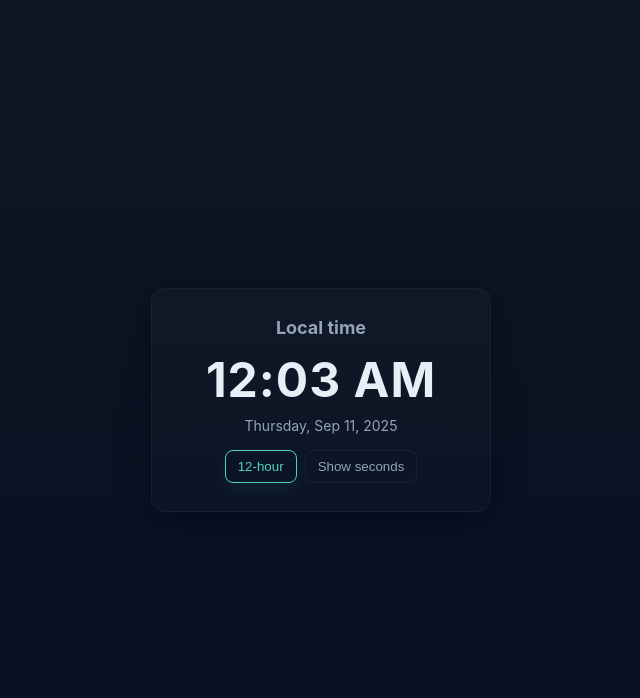
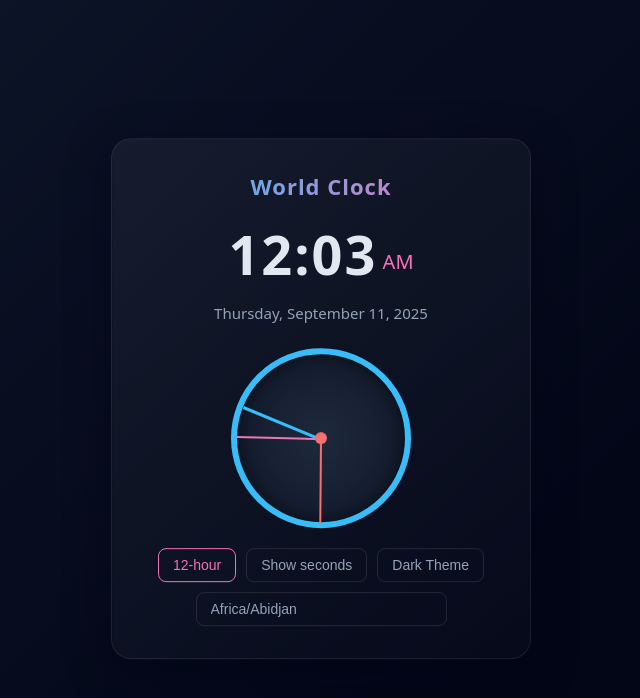
Before and after one commit to deepchandrajoshi/time, a plain HTML site: page index.html in a window 1280 px wide. Shown: the whole page, without its empty margins (319-959 px from the left). Drawn offline with Linux system fonts and the light colour scheme.

Commit message:
Update index.html

```diff
--- a/index.html
+++ b/index.html
@@ -3,97 +3,209 @@
 <head>
   <meta charset="utf-8" />
   <meta name="viewport" content="width=device-width, initial-scale=1" />
-  <title>Live Clock — HTML CSS JS</title>
+  <title>Advanced Beautiful Clock</title>
   <style>
-    :root{
-      --bg:#0f1724;
-      --card:#0b1220;
-      --accent:#4fd1c5;
-      --muted:#94a3b8;
+    :root {
+      --bg: #0f172a;
+      --card: #1e293b;
+      --accent: #38bdf8;
+      --accent2: #f472b6;
+      --muted: #94a3b8;
     }
-    *{box-sizing:border-box}
-    body{
-      margin:0;min-height:100vh;display:flex;align-items:center;justify-content:center;
-      background:linear-gradient(180deg,var(--bg) 0%, #071022 100%);font-family:Inter,system-ui,Segoe UI,Roboto,"Helvetica Neue",Arial;
-      color:#e6eef6;padding:32px;
+    * { box-sizing: border-box; }
+    body {
+      margin: 0;
+      min-height: 100vh;
+      display: flex;
+      align-items: center;
+      justify-content: center;
+      background: linear-gradient(135deg, #0f172a, #020617 70%);
+      font-family: "Poppins", system-ui, sans-serif;
+      color: #e2e8f0;
+      padding: 20px;
     }
-    .card{
-      background:linear-gradient(180deg, rgba(255,255,255,0.02), rgba(255,255,255,0.01));
-      border-radius:14px;padding:28px;width:340px;box-shadow:0 8px 30px rgba(2,6,23,0.6);text-align:center;
-      border:1px solid rgba(255,255,255,0.04);
+    .card {
+      background: linear-gradient(145deg, rgba(255,255,255,0.05), rgba(255,255,255,0.02));
+      border-radius: 20px;
+      padding: 32px;
+      width: 420px;
+      box-shadow: 0 12px 40px rgba(2,6,23,0.7);
+      text-align: center;
+      border: 1px solid rgba(255,255,255,0.08);
+      animation: float 6s ease-in-out infinite;
     }
-    h1{font-size:18px;margin:0 0 12px;color:var(--muted)}
-    .time{
-      font-size:48px;font-weight:700;letter-spacing:1px;margin:6px 0;
+    @keyframes float {
+      0%, 100% { transform: translateY(0); }
+      50% { transform: translateY(-8px); }
     }
-    .sec{font-size:18px;vertical-align:super;opacity:0.9}
-    .date{color:var(--muted);font-size:14px;margin-top:8px}
-    .controls{display:flex;gap:8px;justify-content:center;margin-top:16px}
-    button{background:transparent;border:1px solid rgba(255,255,255,0.06);padding:8px 12px;border-radius:8px;color:var(--muted);cursor:pointer}
-    button.active{border-color:var(--accent);color:var(--accent);box-shadow:0 6px 18px rgba(79,209,197,0.08)}
-    /* small responsive tweak */
-    @media (max-width:420px){.card{width:92vw;padding:20px}.time{font-size:38px}}
+    h1 {
+      font-size: 22px;
+      margin: 0 0 16px;
+      background: linear-gradient(90deg, var(--accent), var(--accent2));
+      -webkit-background-clip: text;
+      -webkit-text-fill-color: transparent;
+      letter-spacing: 1px;
+    }
+    .time {
+      font-size: 54px;
+      font-weight: 700;
+      letter-spacing: 2px;
+      margin-top: 10px;
+    }
+    .period {
+      font-size: 20px;
+      vertical-align: super;
+      color: var(--accent2);
+    }
+    .date {
+      color: var(--muted);
+      font-size: 15px;
+      margin-top: 12px;
+    }
+    .controls {
+      display: flex;
+      flex-wrap: wrap;
+      gap: 10px;
+      justify-content: center;
+      margin-top: 20px;
+    }
+    button, select {
+      background: transparent;
+      border: 1px solid rgba(255,255,255,0.1);
+      padding: 8px 14px;
+      border-radius: 8px;
+      color: var(--muted);
+      cursor: pointer;
+      font-size: 14px;
+      transition: 0.3s;
+    }
+    button:hover, select:hover {
+      border-color: var(--accent);
+      color: var(--accent);
+      box-shadow: 0 6px 18px rgba(56,189,248,0.15);
+    }
+    button.active {
+      border-color: var(--accent2);
+      color: var(--accent2);
+    }
+    select { appearance: none; }
+    /* Analog clock */
+    .analog {
+      margin: 25px auto 10px;
+      width: 180px;
+      height: 180px;
+      border: 6px solid var(--accent);
+      border-radius: 50%;
+      position: relative;
+      background: radial-gradient(circle at center, #1e293b, #0f172a);
+      box-shadow: inset 0 0 20px rgba(0,0,0,0.6);
+    }
+    .hand {
+      width: 50%;
+      height: 2px;
+      background: var(--accent2);
+      position: absolute;
+      top: 50%;
+      transform-origin: 100%;
+      transform: rotate(90deg);
+      transition: transform 0.5s ease-in-out;
+    }
+    .hand.minute { background: var(--accent); height: 3px; }
+    .hand.second { background: #f87171; height: 2px; }
+    .center-dot {
+      width: 12px; height: 12px; background: #f87171; border-radius: 50%; position: absolute; top: 50%; left: 50%; transform: translate(-50%, -50%);
+    }
+    @media (max-width: 480px) {
+      .card { width: 95vw; padding: 24px; }
+      .time { font-size: 42px; }
+    }
   </style>
 </head>
 <body>
   <div class="card">
-    <h1>Local time</h1>
+    <h1>World Clock</h1>
     <div id="clock">
-      <span class="time" id="time">--:--:--</span>
+      <span class="time" id="time">--:--</span><span class="period" id="period"></span>
       <div class="date" id="date">Loading date...</div>
     </div>
 
+    <div class="analog">
+      <div class="hand hour" id="hourHand"></div>
+      <div class="hand minute" id="minuteHand"></div>
+      <div class="hand second" id="secondHand"></div>
+      <div class="center-dot"></div>
+    </div>
+
     <div class="controls">
-      <button id="toggleFormat" class="active">12‑hour</button>
+      <button id="toggleFormat" class="active">12-hour</button>
       <button id="toggleSeconds">Show seconds</button>
+      <button id="toggleTheme">Dark Theme</button>
+      <select id="timezoneSelect"></select>
     </div>
   </div>
 
   <script>
-    // Simple live clock
     const timeEl = document.getElementById('time');
     const dateEl = document.getElementById('date');
+    const periodEl = document.getElementById('period');
     const toggleFormatBtn = document.getElementById('toggleFormat');
     const toggleSecondsBtn = document.getElementById('toggleSeconds');
+    const toggleThemeBtn = document.getElementById('toggleTheme');
+    const timezoneSelect = document.getElementById('timezoneSelect');
+    const hourHand = document.getElementById('hourHand');
+    const minuteHand = document.getElementById('minuteHand');
+    const secondHand = document.getElementById('secondHand');
 
-    // state
     let use24Hour = false;
     let showSeconds = false;
-
-    // helpers
-    function two(n){return String(n).padStart(2,'0')}
+    let darkTheme = true;
+    let currentZone = Intl.DateTimeFormat().resolvedOptions().timeZone;
 
     function updateClock(){
       const now = new Date();
-      let hours = now.getHours();
-      const minutes = now.getMinutes();
-      const seconds = now.getSeconds();
+      const options = {
+        timeZone: currentZone,
+        hour12: !use24Hour,
+        hour: 'numeric',
+        minute: 'numeric',
+        second: showSeconds ? 'numeric' : undefined
+      };
 
-      let period = '';
-      if(!use24Hour){
-        period = hours >= 12 ? ' PM' : ' AM';
-        hours = hours % 12 || 12; // convert 0 -> 12
-      }
+      const formatter = new Intl.DateTimeFormat([], options);
+      const parts = formatter.formatToParts(now);
 
-      const hh = two(hours);
-      const mm = two(minutes);
-      const ss = two(seconds);
+      let hh = parts.find(p => p.type === 'hour')?.value || '--';
+      let mm = parts.find(p => p.type === 'minute')?.value || '--';
+      let ss = parts.find(p => p.type === 'second')?.value || '';
+      let dayPeriod = parts.find(p => p.type === 'dayPeriod')?.value || '';
 
-      const timeStr = showSeconds ? `${hh}:${mm}:${ss}${period}` : `${hh}:${mm}${period}`;
+      let timeStr = `${hh}:${mm}`;
+      if(showSeconds && ss) timeStr += `:${ss}`;
       timeEl.textContent = timeStr;
+      periodEl.textContent = use24Hour ? '' : ` ${dayPeriod}`;
 
-      // Date string like: Thursday, Sep 11, 2025
-      const opts = {weekday:'long', month:'short', day:'numeric', year:'numeric'};
-      dateEl.textContent = now.toLocaleDateString(undefined, opts);
+      const dateOpts = {weekday:'long', month:'long', day:'numeric', year:'numeric', timeZone: currentZone};
+      dateEl.textContent = now.toLocaleDateString([], dateOpts);
+
+      // analog
+      const localNow = new Date(now.toLocaleString('en-US', { timeZone: currentZone }));
+      const hours = localNow.getHours() % 12;
+      const minutes = localNow.getMinutes();
+      const seconds = localNow.getSeconds();
+
+      const hourDeg = (hours + minutes / 60) * 30;
+      const minuteDeg = (minutes + seconds / 60) * 6;
+      const secondDeg = seconds * 6;
+
+      hourHand.style.transform = `rotate(${hourDeg}deg)`;
+      minuteHand.style.transform = `rotate(${minuteDeg}deg)`;
+      secondHand.style.transform = `rotate(${secondDeg}deg)`;
     }
 
-    // UI handlers
     toggleFormatBtn.addEventListener('click', ()=>{
       use24Hour = !use24Hour;
       toggleFormatBtn.classList.toggle('active', !use24Hour);
-      toggleFormatBtn.textContent = use24Hour ? '24‑hour' : '12‑hour';
-      // when switching formats, ensure the button text reflects state
-      // keep seconds button unchanged
+      toggleFormatBtn.textContent = use24Hour ? '24-hour' : '12-hour';
       updateClock();
     });
 
@@ -104,34 +216,39 @@
       updateClock();
     });
 
-    // Start the interval. If seconds are shown, update every 200ms for smoothness,
-    // otherwise update every 1000ms (once per minute would drift if seconds hidden, so keep 1s).
+    toggleThemeBtn.addEventListener('click', ()=>{
+      darkTheme = !darkTheme;
+      document.body.style.background = darkTheme
+        ? 'linear-gradient(135deg, #0f172a, #020617 70%)'
+        : 'linear-gradient(135deg, #fdfdfd, #e2e8f0 70%)';
+      document.body.style.color = darkTheme ? '#e2e8f0' : '#1e293b';
+      toggleThemeBtn.textContent = darkTheme ? 'Dark Theme' : 'Light Theme';
+    });
+
     function startTimer(){
       updateClock();
-      // clear previous if any
       if(window._clockInterval) clearInterval(window._clockInterval);
-      window._clockInterval = setInterval(updateClock, showSeconds ? 200 : 1000);
+      window._clockInterval = setInterval(updateClock, 1000);
     }
 
-    // observe changes to showSeconds so interval adjusts when toggled
-    // We'll restart timer whenever toggles change.
-    toggleFormatBtn.addEventListener('click', startTimer);
-    toggleSecondsBtn.addEventListener('click', startTimer);
+    function populateTimezones(){
+      const zones = Intl.supportedValuesOf ? Intl.supportedValuesOf('timeZone') : [currentZone];
+      zones.forEach(z => {
+        const opt = document.createElement('option');
+        opt.value = z;
+        opt.textContent = z;
+        if(z === currentZone) opt.selected = true;
+        timezoneSelect.appendChild(opt);
+      });
+    }
 
-    // initialize
+    timezoneSelect.addEventListener('change', (e)=>{
+      currentZone = e.target.value;
+      updateClock();
+    });
+
+    populateTimezones();
     startTimer();
-
-    // accessibility: allow keyboard toggle with space/enter on focused buttons
-    [toggleFormatBtn, toggleSecondsBtn].forEach(btn=>{
-      btn.setAttribute('role','button');
-      btn.tabIndex = 0;
-      btn.addEventListener('keydown', e=>{
-        if(e.key === 'Enter' || e.key === ' '){
-          e.preventDefault();
-          btn.click();
-        }
-      });
-    });
   </script>
 </body>
 </html>
```
